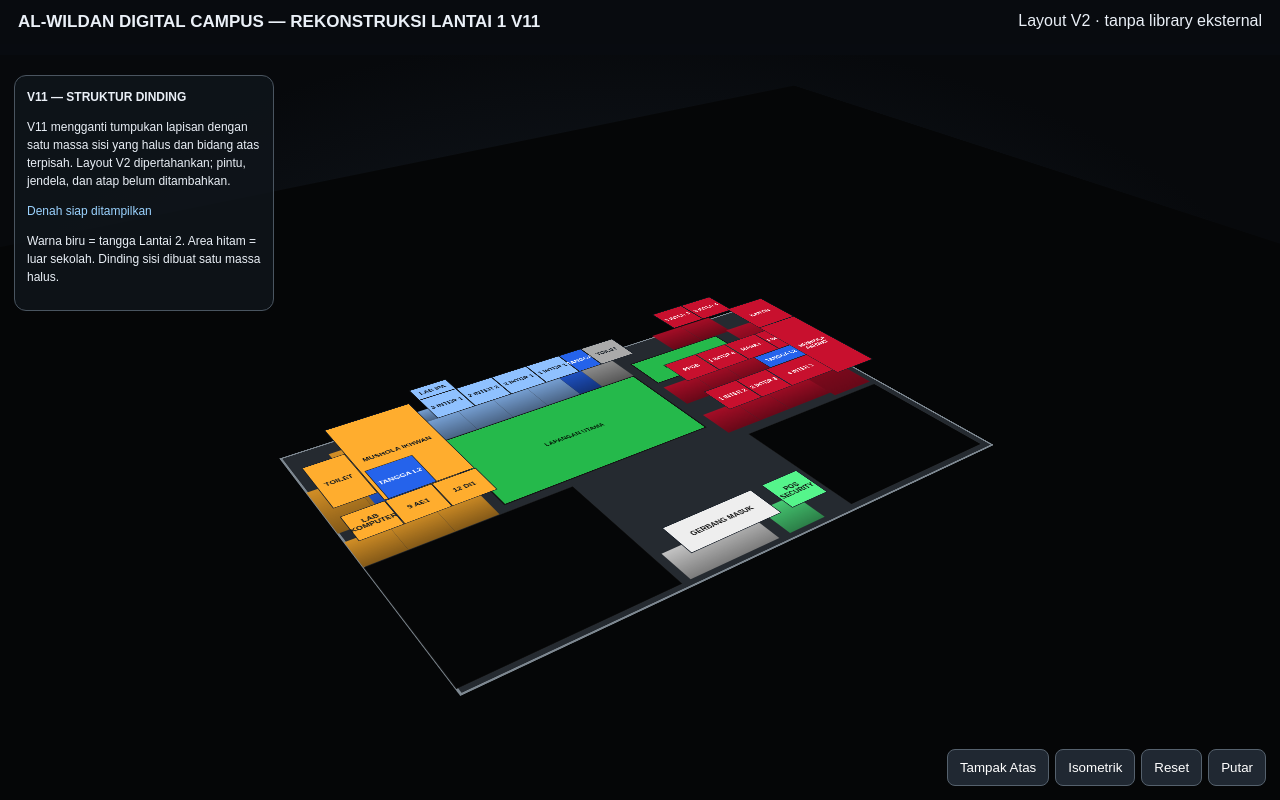
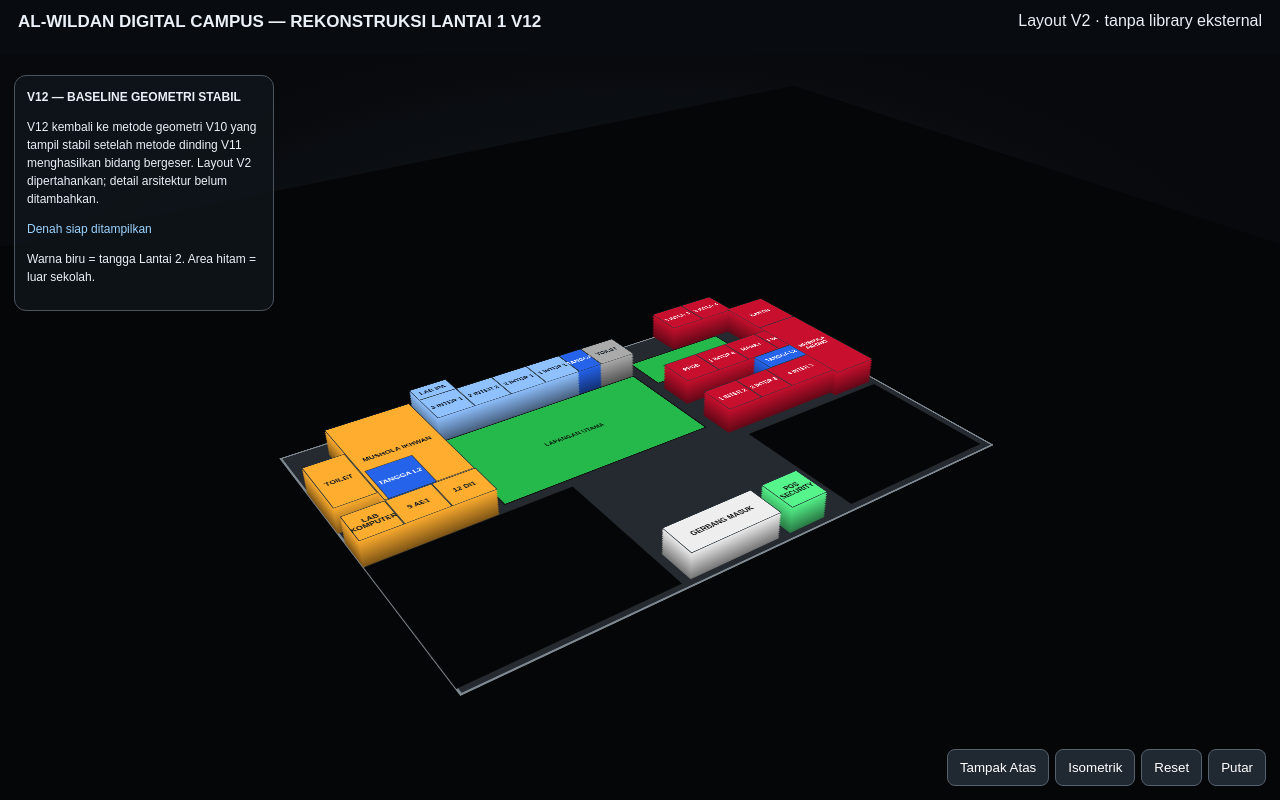
Before and after one commit to mrndr12345-sketch/al-wildan-digital-campus, a plain HTML site: page index.html in a window 1280 px wide. Drawn offline with Linux system fonts and the light colour scheme.

Commit message:
Update index.html

```diff
--- a/index.html
+++ b/index.html
@@ -12,9 +12,7 @@ h1{font-size:17px;margin:0}#stage{position:absolute;inset:55px 0 0;overflow:hidd
 .top{position:absolute;inset:0;display:flex;align-items:center;justify-content:center;text-align:center;padding:3px;font-size:10px;font-weight:bold;color:#101820;border:1px solid #18202a;backface-visibility:hidden}
 .side{position:absolute;background:var(--side);transform-origin:top;left:0;top:100%;width:100%;height:var(--h);transform:rotateX(90deg);border:1px solid #222}
  .room{position:absolute;border:1px solid #26323b;display:flex;align-items:center;justify-content:center;text-align:center;font-size:10px;font-weight:bold;padding:2px;color:#101820;transform-style:preserve-3d}
- .wall-mass{position:absolute!important;left:0;top:0;display:block!important;padding:0!important;border:0!important;outline:0!important;box-shadow:none!important;transform-style:preserve-3d;pointer-events:none;z-index:0}
-.room.top-face{z-index:2;transform:translateZ(28px);border:1px solid #18202a}
-
+.extruded-layer{position:absolute!important;left:0;top:0;display:block!important;padding:0!important;border:0!important;outline:0!important;box-shadow:none!important;transform-style:preserve-3d;pointer-events:none;z-index:0}
 .room.top-face{z-index:2;transform:translateZ(28px)}
 .room.top-face .label{position:relative;z-index:2}
 
@@ -27,7 +25,7 @@ button{background:#202832;color:white;border:1px solid #55616d;border-radius:8px
 @media(max-width:700px){#world{scale:.5}#panel{max-width:200px;font-size:10px}}
 
 </style></head><body>
-<header><h1>AL-WILDAN DIGITAL CAMPUS — REKONSTRUKSI LANTAI 1 V11</h1><span>Layout V2 · tanpa library eksternal</span></header>
+<header><h1>AL-WILDAN DIGITAL CAMPUS — REKONSTRUKSI LANTAI 1 V12</h1><span>Layout V2 · tanpa library eksternal</span></header>
 <div id="stage"><div id="world"><div id="site"></div>
 <!-- Outside zones -->
 <div class="outside" style="left:0;top:280px;width:282px;height:232px"></div><div class="outside" style="left:544px;top:312px;width:240px;height:199px"></div>
@@ -66,23 +64,23 @@ button{background:#202832;color:white;border:1px solid #55616d;border-radius:8px
 <div class="room" style="left:294px;top:455px;width:132px;height:56px;background:#eee;color:#111">GERBANG MASUK</div>
 <div class="room" style="left:443px;top:455px;width:56px;height:56px;background:#55f58b;color:#111">POS SECURITY</div>
 </div></div>
-<div id="panel"><b>V11 — STRUKTUR DINDING</b><p>V11 mengganti tumpukan lapisan dengan satu massa sisi yang halus dan bidang atas terpisah. Layout V2 dipertahankan; pintu, jendela, dan atap belum ditambahkan.</p><div id="status">Denah siap ditampilkan</div><p>Warna biru = tangga Lantai 2. Area hitam = luar sekolah. Dinding sisi dibuat satu massa halus.</p></div>
+<div id="panel"><b>V12 — BASELINE GEOMETRI STABIL</b><p>V12 kembali ke metode geometri V10 yang tampil stabil setelah metode dinding V11 menghasilkan bidang bergeser. Layout V2 dipertahankan; detail arsitektur belum ditambahkan.</p><div id="status">Denah siap ditampilkan</div><p>Warna biru = tangga Lantai 2. Area hitam = luar sekolah.</p></div>
 <div id="controls"><button id="top">Tampak Atas</button><button id="iso">Isometrik</button><button id="reset">Reset</button><button id="rotate">Putar</button></div>
 <script>
 const world=document.getElementById('world');let rot=false,timer=null;
-// V11: satu massa sisi halus per ruang (tanpa garis lapisan bertumpuk).
+// Extrude room blocks: stacked darker layers below the top face, no external library.
 document.querySelectorAll('.room:not(.court)').forEach((room)=>{
   const base=getComputedStyle(room).backgroundColor;
   room.classList.add('top-face');
-  const mass=room.cloneNode(false);
-  mass.textContent='';
-  mass.className='room wall-mass';
-  mass.style.background=`linear-gradient(to bottom, ${darken(base,.18)}, ${darken(base,.48)})`;
-  mass.style.transform='translateZ(0px)';
-  mass.style.height=room.offsetHeight+'px';
-  mass.style.width=room.offsetWidth+'px';
-  mass.style.zIndex='1';
-  room.parentNode.insertBefore(mass,room);
+  for(let i=1;i<=14;i++){
+    const layer=room.cloneNode(false);
+    layer.textContent='';
+    layer.className='room extruded-layer';
+    layer.style.backgroundColor=darken(base, Math.min(.72, i*.035));
+    layer.style.transform=`translateZ(${28-i*2}px)`; layer.style.border='0'; layer.style.outline='0';
+    layer.style.zIndex='1';
+    room.parentNode.insertBefore(layer,room);
+  }
 });
 function darken(rgb,factor){
   const m=rgb.match(/\d+/g); if(!m||m.length<3)return '#333';
```
